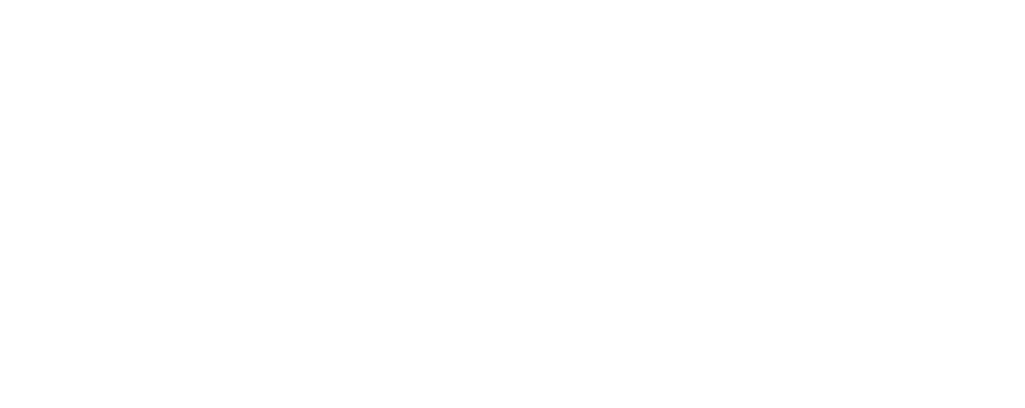
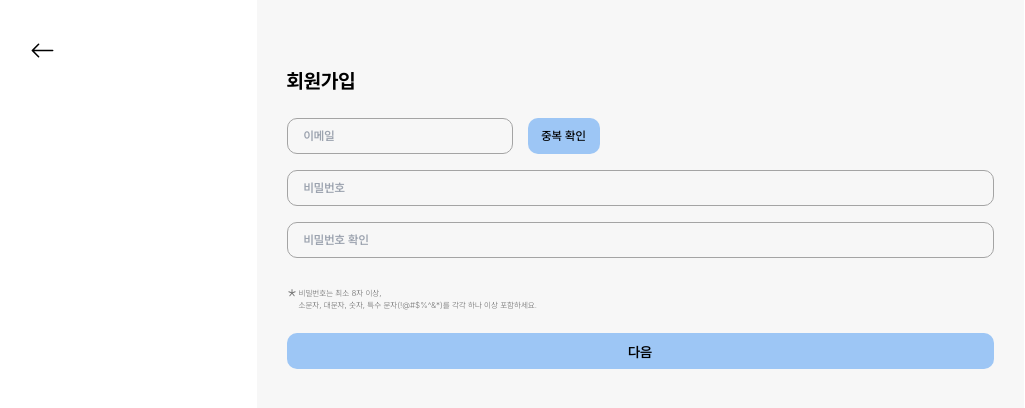
Before and after one commit to Lunova-SNS/Lunova, a React (Vite) app: page /signup in a window 1280 px wide. Before the commit this address had no page. Shown: the top 408 px of the page, without its empty margins (0-1025 px from the left). Built offline with nearby package versions, Linux system fonts and the light colour scheme; a web font is replaced by a local one.

Commit message:
style : 로그인 및 회원가입 ui

```diff
--- a/src/App.tsx
+++ b/src/App.tsx
@@ -4,6 +4,9 @@
 import Header from './components/Header';
 import Footer from './components/Footer';
 import MainLayout from './layouts/MainLayout';
+import { LoginPage } from './pages/LoginPage';
+import { SignUpPage } from './pages/SignUpPage';
+import { SettingPage } from './pages/SettingPage';
 import UploadPage from './pages/UploadPage';
 
 function App() {
@@ -13,10 +16,12 @@
 				<Route element={<MainLayout />}>
 					<Route path='/' element={<MainPage />} />
 				</Route>
-
 				<Route path='/header' element={<Header />} />
 				<Route path='/footer' element={<Footer />} />
-				<Route path='/uploadPage' element={<UploadPage />} />
+				<Route path='/uploadPage' element={<UploadPage />} />/
+				<Route path='/login' element={<LoginPage />} />
+				<Route path='/signup' element={<SignUpPage />} />
+				<Route path='/setting' element={<SettingPage />} />
 			</Route>
 		</Routes>
 	);
--- a/src/components/common/BackButton.tsx
+++ b/src/components/common/BackButton.tsx
@@ -4,21 +4,39 @@
 interface BackButtonProps {
 	fallbackUrl?: string; // 이전 페이지가 없을 경우 이동할 URL
 	className?: string; // 추가적인 CSS 클래스
+	onClick?: () => void; // 추가적으로 실행할 함수
+	overrideBack?: boolean; // 이전 페이지 대신 fallbackUrl로 이동할지 여부
 }
 
-export const BackButton: React.FC<BackButtonProps> = ({ fallbackUrl = '/', className = '' }) => {
+export const BackButton: React.FC<BackButtonProps> = ({
+	fallbackUrl = '/',
+	className = '',
+	onClick,
+	overrideBack = false,
+}) => {
 	const navigate = useNavigate();
 
 	const handleBack = () => {
-		if (window.history.state && window.history.state.idx > 0) {
+		if (overrideBack) {
+			// overrideBack이 true면 fallbackUrl로 이동
+			navigate(fallbackUrl);
+		} else if (window.history.state && window.history.state.idx > 0) {
+			// history가 존재하면 뒤로 가기
 			navigate(-1);
 		} else {
+			// fallbackUrl로 이동
 			navigate(fallbackUrl);
 		}
 	};
 
 	return (
-		<button onClick={handleBack} className={`flex items-center ${className}`}>
+		<button
+			onClick={() => {
+				if (onClick) onClick(); // 추가 함수 실행
+				handleBack(); // handleBack 호출
+			}}
+			className={`flex items-center ${className}`}
+		>
 			<BsArrowLeft size='25px' />
 		</button>
 	);
--- a/src/components/common/Button.tsx
+++ b/src/components/common/Button.tsx
@@ -21,10 +21,10 @@
 	type = 'button',
 	minWidth = 'min-w-full',
 	minHeight = 'min-h-[36px]',
-	textSize = 'text-[14px]',
+	textSize = 'text-lg',
 	textColor = 'text-[#000000]',
 	fontBold = 'font-semibold',
-	borderRadius = 'rounded-[10px]',
+	borderRadius = 'rounded-default',
 	...props
 }) => {
 	const baseStyles = `${minHeight} ${minWidth} ${textSize} ${textColor} ${fontBold} ${borderRadius} flex items-center justify-center bg-mainColor duration-300 hover:bg-[#629ada] active:scale-95`;
--- a/src/components/common/Input.tsx
+++ b/src/components/common/Input.tsx
@@ -27,7 +27,7 @@
 	isValid = true,
 	minWidth = 'min-w-full',
 	minHeight = 'min-h-[36px]',
-	textSize = 'text-[12px]',
+	textSize = 'text-base',
 	fontBold = 'font-semibold',
 	...props
 }) => {
@@ -42,7 +42,7 @@
 	const combinedStyles = `${baseStyles} ${borderStyles} ${disabledStyles} ${className}`;
 
 	return (
-		<div className='mb-4'>
+		<>
 			<input
 				type={type}
 				value={value}
@@ -54,11 +54,11 @@
 			/>
 
 			{!isValid && errorMessage && (
-				<p className='mt-1 flex items-center text-xs font-light text-error'>
+				<p className='absolute mt-[2px] flex items-center text-xs font-light text-error'>
 					<PiAsteriskSimpleBold size='10px' />
 					<span className='ml-[2px]'>{errorMessage}</span>
 				</p>
 			)}
-		</div>
+		</>
 	);
 };
--- /dev/null
+++ b/src/components/signUpPage/EmailPassword.tsx
@@ -0,0 +1,42 @@
+import { PiAsteriskSimpleBold } from 'react-icons/pi';
+import { Button } from '../common/Button';
+import { Input } from '../common/Input';
+
+export const EmailPassword = () => {
+	return (
+		<>
+			{/* 이메일 */}
+			<div className='mb-[16px] flex'>
+				<div>
+					<Input minWidth='min-w-[213px]' placeholder='이메일' />
+				</div>
+				<Button
+					className='ml-[15px]'
+					minWidth='min-w-[72px]'
+					fontBold='font-medium'
+					textSize='text-base'
+				>
+					중복 확인
+				</Button>
+			</div>
+
+			{/* 비밀번호 */}
+			<div className='mb-[16px]'>
+				<Input placeholder='비밀번호' />
+			</div>
+
+			<div className='mb-[30px]'>
+				<Input placeholder='비밀번호 확인' />
+			</div>
+
+			{/* 도움말 */}
+			<div className='flex text-xs font-light text-[#757575]'>
+				<PiAsteriskSimpleBold size='10px' />
+				<div className='ml-[2px] mt-[-1px]'>
+					<p>비밀번호는 최소 8자 이상,</p>
+					<p>소문자, 대문자, 숫자, 특수 문자(!@#$%^&*)를 각각 하나 이상 포함하세요.</p>
+				</div>
+			</div>
+		</>
+	);
+};
--- /dev/null
+++ b/src/pages/LoginPage.tsx
@@ -0,0 +1,54 @@
+import logo from '@/assets/images/HeaderLogo.svg';
+import { Button } from '@/components/common/Button';
+import { Input } from '@/components/common/Input';
+import { useNavigate } from 'react-router-dom';
+
+export const LoginPage = () => {
+	const navigate = useNavigate();
+
+	return (
+		<div className='mx-default flex flex-col items-center'>
+			{/* AuraSphere 로고 */}
+			<img className='w-full pb-[43px] pl-4 pt-[30px]' src={logo} alt='AuraSphereLogo' />
+
+			{/* 자체 로그인 */}
+			<div className='mb-[16px] w-full'>
+				<Input placeholder='이메일' type='email' />
+			</div>
+
+			<div className='mb-[30px] w-full'>
+				<Input placeholder='비밀번호' type='password' />
+			</div>
+
+			<Button type='submit'>로그인</Button>
+
+			<p className='my-[32px] text-base font-semibold text-[#757575]'>또는</p>
+
+			{/* 소셜 로그인 */}
+			<button
+				className='mb-[7px] min-h-[46px] min-w-full rounded-default bg-amber-300 text-lg font-semibold duration-300 hover:bg-[#f1e757] active:scale-95'
+				type='button'
+			>
+				카카오
+			</button>
+
+			<button
+				className='mb-[37px] min-h-[46px] min-w-full rounded-default bg-green-400 text-lg font-semibold duration-300 hover:bg-[#64f06b] active:scale-95'
+				type='button'
+			>
+				네이버
+			</button>
+
+			<button type='button' className='mb-[19px] text-base font-semibold'>
+				비밀번호를 잊으셨나요?
+			</button>
+
+			<p className='text-base font-semibold'>
+				계정이 없으신가요?{' '}
+				<button onClick={() => navigate('/signup')} type='button' className='text-[#4B8CD7]'>
+					회원가입하기
+				</button>
+			</p>
+		</div>
+	);
+};
--- /dev/null
+++ b/src/pages/SettingPage.tsx
@@ -0,0 +1,41 @@
+import { BackButton } from '@/components/common/BackButton';
+import { Button } from '@/components/common/Button';
+import { Input } from '@/components/common/Input';
+import { BiEdit } from 'react-icons/bi';
+import { SlLogout } from 'react-icons/sl';
+
+export const SettingPage = () => {
+	return (
+		<div className='mx-default flex flex-col items-center'>
+			<BackButton overrideBack={true} className='absolute left-[30px] top-[38px]' />
+
+			<div className='mt-[66px] min-w-full'>
+				<h1 className='text-[20px] font-bold'>설정하기</h1>
+
+				<section>
+					<div>
+						<BiEdit />
+						<div>프로필 수정</div>
+					</div>
+
+					<div>
+						<div>
+							<img src='#' alt='프로필' />
+						</div>
+						<Input />
+						<Button>저장</Button>
+					</div>
+
+					<hr />
+
+					<div>
+						<SlLogout />
+						<div>로그아웃</div>
+					</div>
+
+					<hr />
+				</section>
+			</div>
+		</div>
+	);
+};
--- /dev/null
+++ b/src/pages/SignUpPage.tsx
@@ -0,0 +1,64 @@
+import { BackButton } from '@/components/common/BackButton';
+import { Button } from '@/components/common/Button';
+import { Input } from '@/components/common/Input';
+import { EmailPassword } from '@/components/signUpPage/EmailPassword';
+import { useState } from 'react';
+import { useNavigate } from 'react-router-dom';
+
+export const SignUpPage = () => {
+	const [section, setSection] = useState<{ [key: string]: string }>({
+		0: 'emailPassword',
+		1: 'userName',
+		2: 'nickName',
+	});
+
+	const [sectionCount, setSectionCount] = useState<number>(0);
+	const navigate = useNavigate();
+
+	return (
+		<div className='mx-default flex flex-col items-center'>
+			<BackButton
+				onClick={() => setSectionCount((prev) => prev - 1)}
+				overrideBack={true}
+				fallbackUrl={section[sectionCount.toString()] === 'emailPassword' ? '/login' : '/signup'}
+				className='absolute left-[30px] top-[38px]'
+			/>
+
+			<div className='mt-[66px] min-w-full'>
+				<h1 className='text-[20px] font-bold'>
+					{section[sectionCount.toString()] === 'emailPassword'
+						? '회원가입'
+						: section[sectionCount.toString()] === 'userName'
+							? '이름 입력'
+							: section[sectionCount.toString()] === 'nickName'
+								? '사용자 이름 만들기'
+								: false}
+				</h1>
+
+				<section className='my-[22px]'>
+					{section[sectionCount.toString()] === 'emailPassword' ? (
+						<EmailPassword />
+					) : section[sectionCount.toString()] === 'userName' ? (
+						<div className='mb-[16px]'>
+							<Input placeholder='이름' />
+						</div>
+					) : section[sectionCount.toString()] === 'nickName' ? (
+						<div className='mb-[16px]'>
+							<Input placeholder='사용자 이름' />
+						</div>
+					) : (
+						false
+					)}
+				</section>
+
+				<Button
+					onClick={() => {
+						sectionCount < 2 ? setSectionCount((prev) => prev + 1) : navigate('/');
+					}}
+				>
+					다음
+				</Button>
+			</div>
+		</div>
+	);
+};
--- a/tailwind.config.js
+++ b/tailwind.config.js
@@ -41,8 +41,4 @@
 			},
 		},
 	},
-	plugins: [
-		require('tailwind-scrollbar'), // 플러그인 추가
-		require('tailwind-scrollbar-hide'), // 스크롤바 숨김 기능 추가
-	],
 };
```
